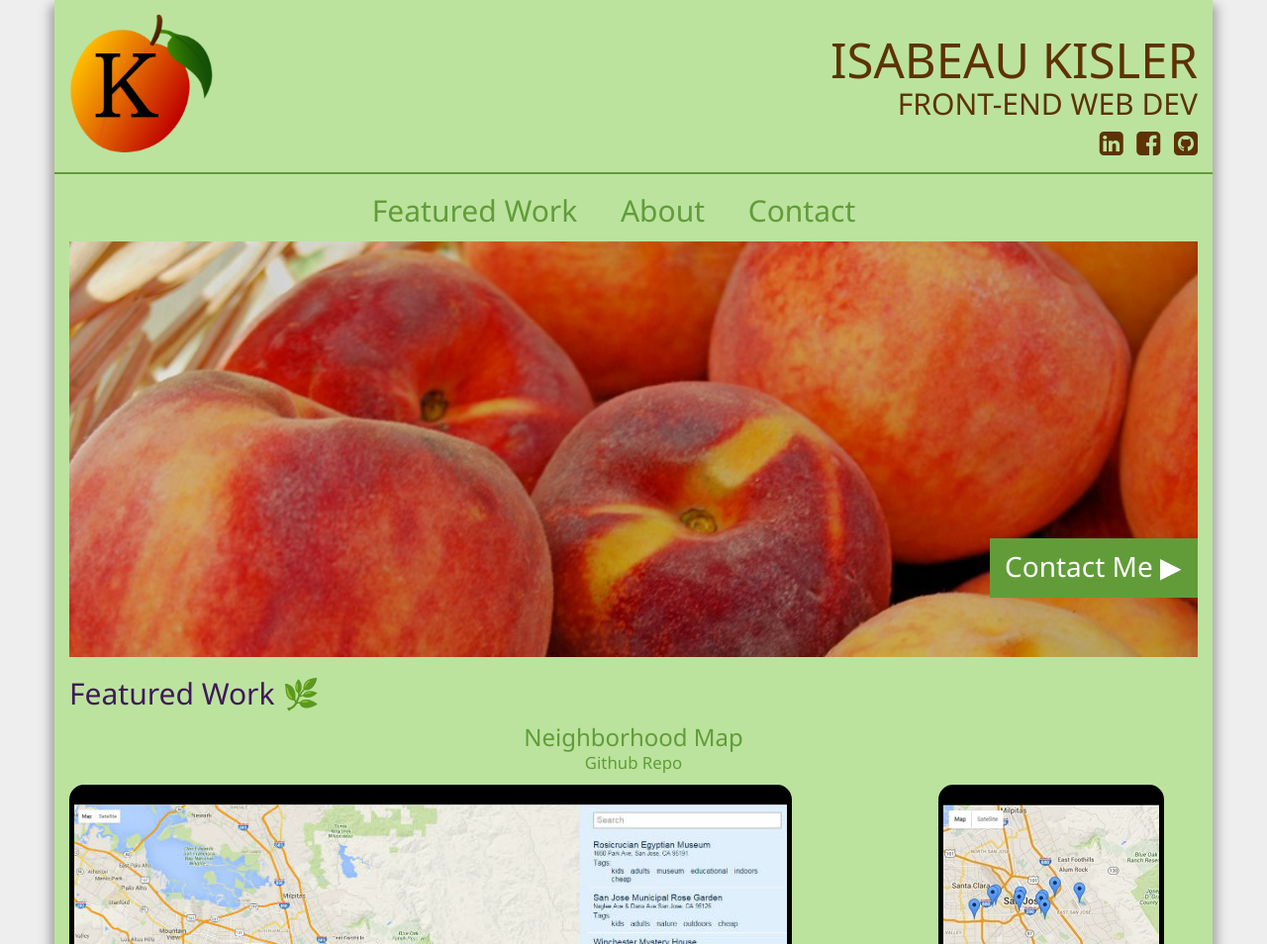
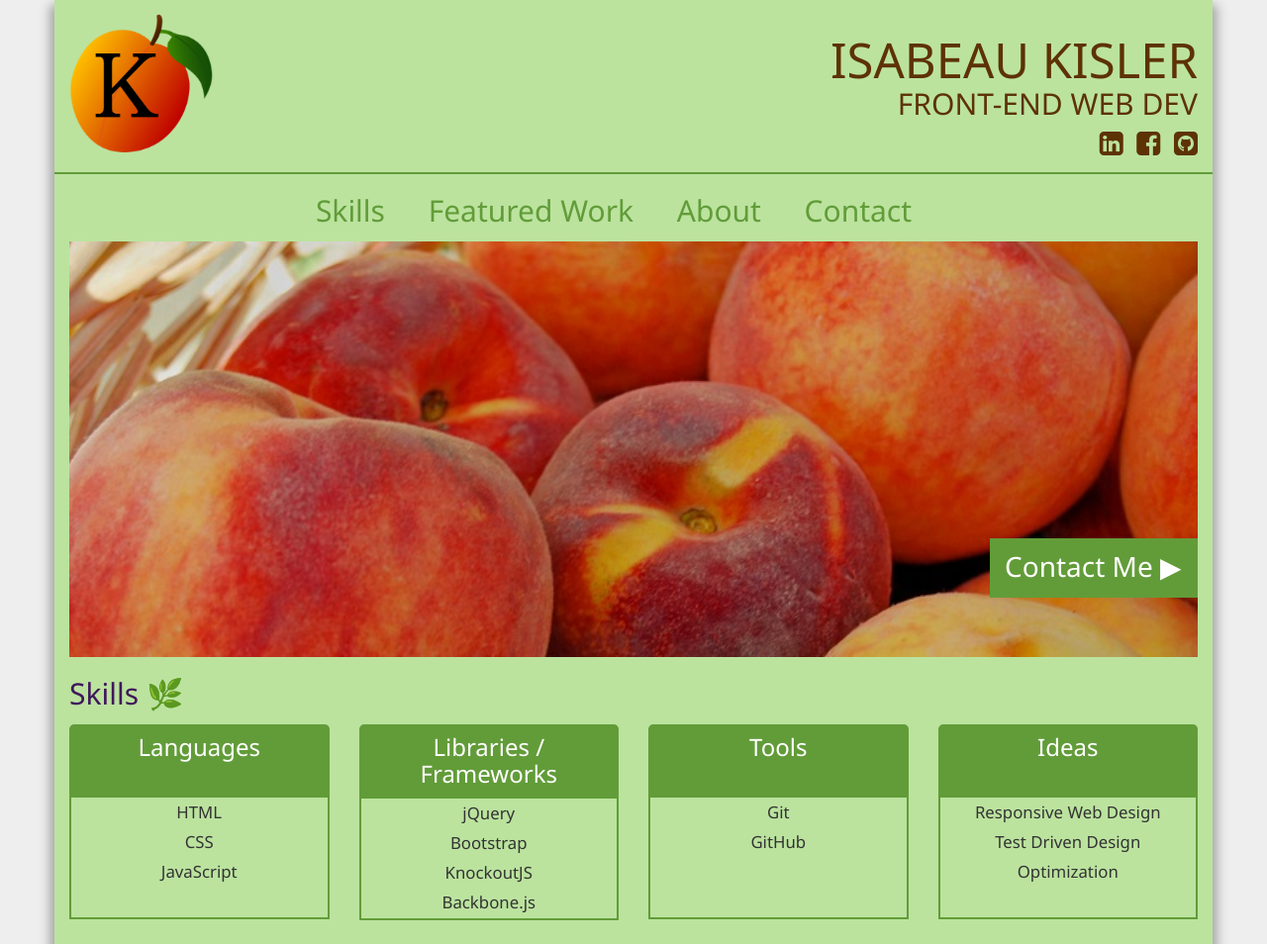
Before and after one commit to ikisler/portfolio, a plain HTML site: page index.html in a window 1280 px wide. Shown: the top 954 px of the page at 99% size. Drawn offline with nearby package versions, Linux system fonts and the light colour scheme.

Commit message:
Add Skills section, add styles for it

```diff
--- a/css/style.css
+++ b/css/style.css
@@ -116,6 +116,35 @@
 }
 
 /*** Main Body Section ***/
+
+/*** Skills ***/
+.skill-section {
+	margin-bottom: 20px;
+	min-height: 160px;
+}
+
+.skills-header {
+	background-color: #629C39;
+	color: #fff;
+	padding: 10px;
+	border-top-right-radius: 5px;
+	border-top-left-radius: 5px;
+	//border-bottom: 2px solid #629c39;
+	min-height: 72px;
+}
+
+.skills-list {
+	border: 2px solid #629C39;
+	min-height: 125px;
+	font-size: 1.2em;
+}
+
+.skill-item {
+	display: block;
+	padding: 3px;
+}
+
+/*** Featured Projects ***/
 .title-featured {
 	color: #40185b;
 	padding-bottom: 5px;
--- a/index.html
+++ b/index.html
@@ -58,6 +58,7 @@
 			<nav class="row">
 				<div class="col-md-12">
 					<ul>
+						<li><h2 class="navigation"><a href="#skills">Skills</a></h2></li>
 						<li><h2 class="navigation"><a href="#featured">Featured Work</a></h2></li>
 						<li><h2 class="navigation"><a href="#about">About</a></h2></li>
 						<li><h2 class="navigation"><a href="#contact">Contact</a></h2></li>
@@ -87,6 +88,48 @@
 							<img class="img-responsive hero-img" src="images/peaches_small.jpg" alt="Image of peaches">
 						</picture>
 						<a href="mailto:ikisler@csumb.edu" target="_blank"><div class="contact-button">Contact Me ▶</div></a>
+					</div>
+				</div>
+
+				<!-- Skills -->
+				<div class="row">
+					<div class="col-md-12">
+						<a name="skills" class="nohover"><h2 class="title-featured">Skills &#127807;</h2></a>
+					</div>
+				</div>
+
+				<div class="row">
+					<div class="col-md-3 text-center skill-section">
+						<h3 class="skills-header">Languages</h3>
+						<ul class="skills-list">
+							<li class="skill-item">HTML</li>
+							<li class="skill-item">CSS</li>
+							<li class="skill-item">JavaScript</li>
+						</ul>
+					</div>
+					<div class="col-md-3 text-center skill-section">
+						<h3 class="skills-header">Libraries / Frameworks</h3>
+						<ul class="skills-list">
+							<li class="skill-item">jQuery</li>
+							<li class="skill-item">Bootstrap</li>
+							<li class="skill-item">KnockoutJS</li>
+							<li class="skill-item">Backbone.js</li>
+						</ul>
+					</div>
+					<div class="col-md-3 text-center skill-section">
+						<h3 class="skills-header">Tools</h3>
+						<ul class="skills-list">
+							<li class="skill-item">Git</li>
+							<li class="skill-item">GitHub</li>
+						</ul>
+					</div>
+					<div class="col-md-3 text-center skill-section">
+						<h3 class="skills-header">Ideas</h3>
+						<ul class="skills-list">
+							<li class="skill-item">Responsive Web Design</li>
+							<li class="skill-item">Test Driven Design</li>
+							<li class="skill-item">Optimization</li>
+						</ul>
 					</div>
 				</div>
 
```
